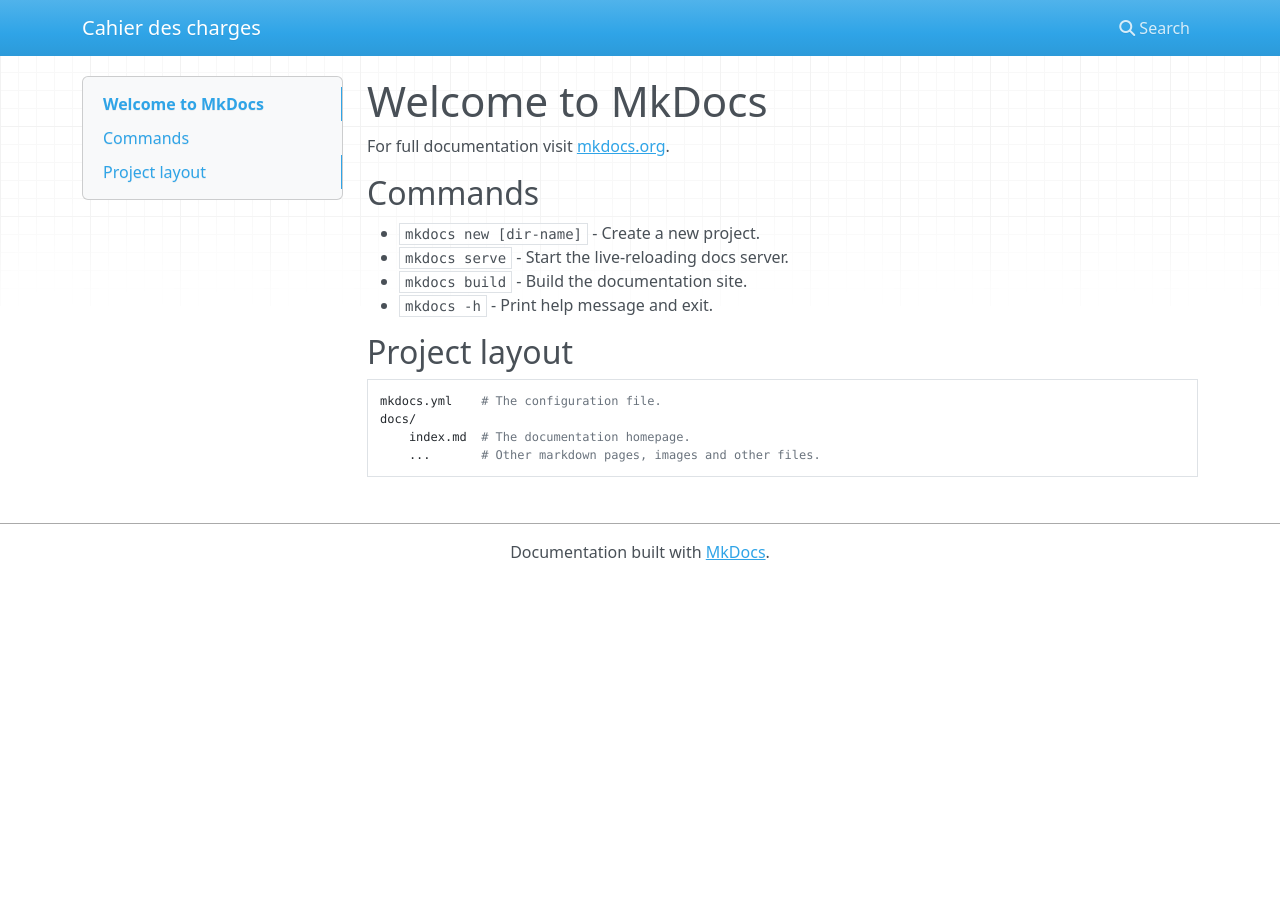
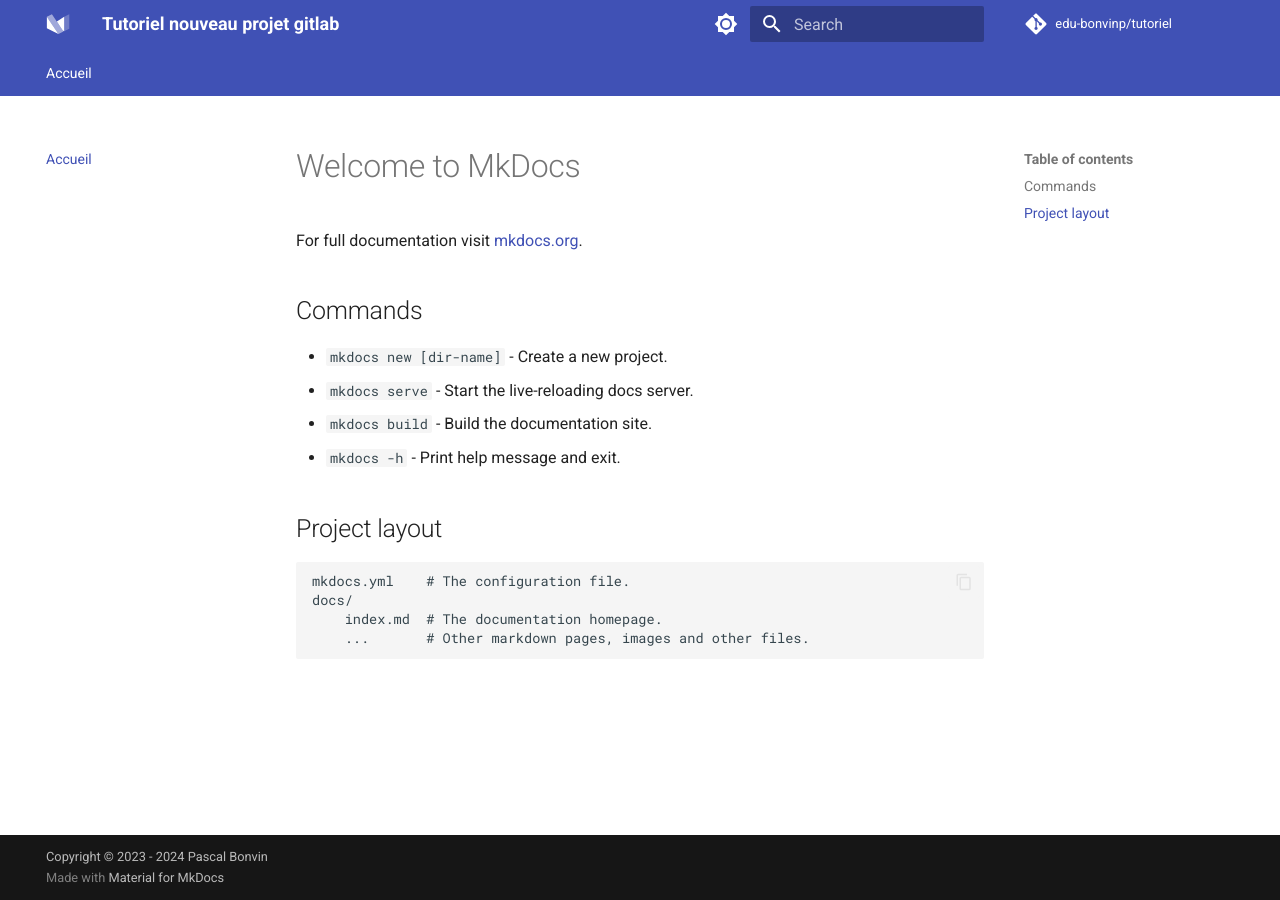
Before and after one commit to nezia1/missive-documentation, an MkDocs documentation site: the page built from docs/index.md, in a window 1280 px wide. Built offline with MkDocs 1.6.1 and Material for MkDocs 9.7.7, drawn with Linux system fonts in a browser that asks for light colours; nearby versions of some CDN libraries.

Commit message:
add mkdocs config

```diff
--- a/mkdocs.yml
+++ b/mkdocs.yml
@@ -1 +1,115 @@
-site_name: Cahier des charges
+site_name: Tutoriel nouveau projet gitlab
+site_url: https://edu-bonvinp.docs.gitlab.ictge.ch/tutoriel
+site_author: Pascal Bonvin
+site_description: >-
+  Tutoriel de création de projet dans gitlab.
+
+# Repository
+repo_name: edu-bonvinp/tutoriel
+repo_url: https://gitlab.ictge.ch/edu-bonvinp/tutoriel
+
+# Copyright
+copyright: Copyright &copy; 2023 - 2024 Pascal Bonvin
+
+# Configuration
+theme:
+  name: material
+  features:
+    - announce.dismiss
+    - content.action.edit
+    - content.action.view
+    - content.code.annotate
+    - content.code.copy
+    # - content.code.select
+    # - content.tabs.link
+    - content.tooltips
+    # - header.autohide
+    # - navigation.expand
+    - navigation.footer
+    - navigation.indexes
+    # - navigation.instant
+    # - navigation.prune
+    - navigation.sections
+    - navigation.tabs
+    # - navigation.tabs.sticky
+    - navigation.top
+    - navigation.tracking
+    - search.highlight
+    - search.share
+    - search.suggest
+    - toc.follow
+    # - toc.integrate
+  palette:
+    - scheme: default
+      primary: indigo
+      accent: indigo
+      toggle:
+        icon: material/brightness-7
+        name: Switch to dark mode
+    - scheme: slate
+      primary: indigo
+      accent: indigo
+      toggle:
+        icon: material/brightness-4
+        name: Switch to light mode
+  font:
+    text: Roboto
+    code: Roboto Mono
+  favicon: assets/favicon.png
+  icon:
+    logo: logo
+
+# Plugins
+plugins:
+  - search:
+      separator: '[\s\-,:!=\[\]()"`/]+|\.(?!\d)|&[lg]t;|(?!\b)(?=[A-Z][a-z])'
+  - with-pdf:
+      author: Pascal Bonvin
+      credits: Cfpt informatique
+      cover: true
+      cover_title: Tutoriel Gitlab
+      cover_subtitle: Documentation
+      toc_title: Table des matières
+      enabled_if_env: ENABLE_PDF_EXPORT
+
+# Extensions
+markdown_extensions:
+  - abbr
+  - admonition
+  - attr_list
+  - def_list
+  - footnotes
+  - md_in_html
+  - toc:
+      permalink: true
+  - pymdownx.arithmatex:
+      generic: true
+  - pymdownx.betterem:
+      smart_enable: all
+  - pymdownx.caret
+  - pymdownx.details
+  - pymdownx.emoji:
+      emoji_generator: !!python/name:materialx.emoji.to_svg
+      emoji_index: !!python/name:materialx.emoji.twemoji
+  - pymdownx.highlight:
+      anchor_linenums: true
+      line_spans: __span
+      pygments_lang_class: true
+  - pymdownx.inlinehilite
+  - pymdownx.keys
+  - pymdownx.mark
+  - pymdownx.smartsymbols
+  - pymdownx.superfences:
+      custom_fences:
+        - name: mermaid
+          class: mermaid
+          format: !!python/name:pymdownx.superfences.fence_code_format
+  - pymdownx.tabbed:
+      alternate_style: true
+  - pymdownx.tasklist:
+      custom_checkbox: true
+  - pymdownx.tilde
+
+# Page tree
+nav:
+  - Accueil: index.md
```
Also changed, not shown: gitlab-ci.yml (added, +41 -0 lines), requirements.txt (added, +45 -0 lines), 1 other file.
